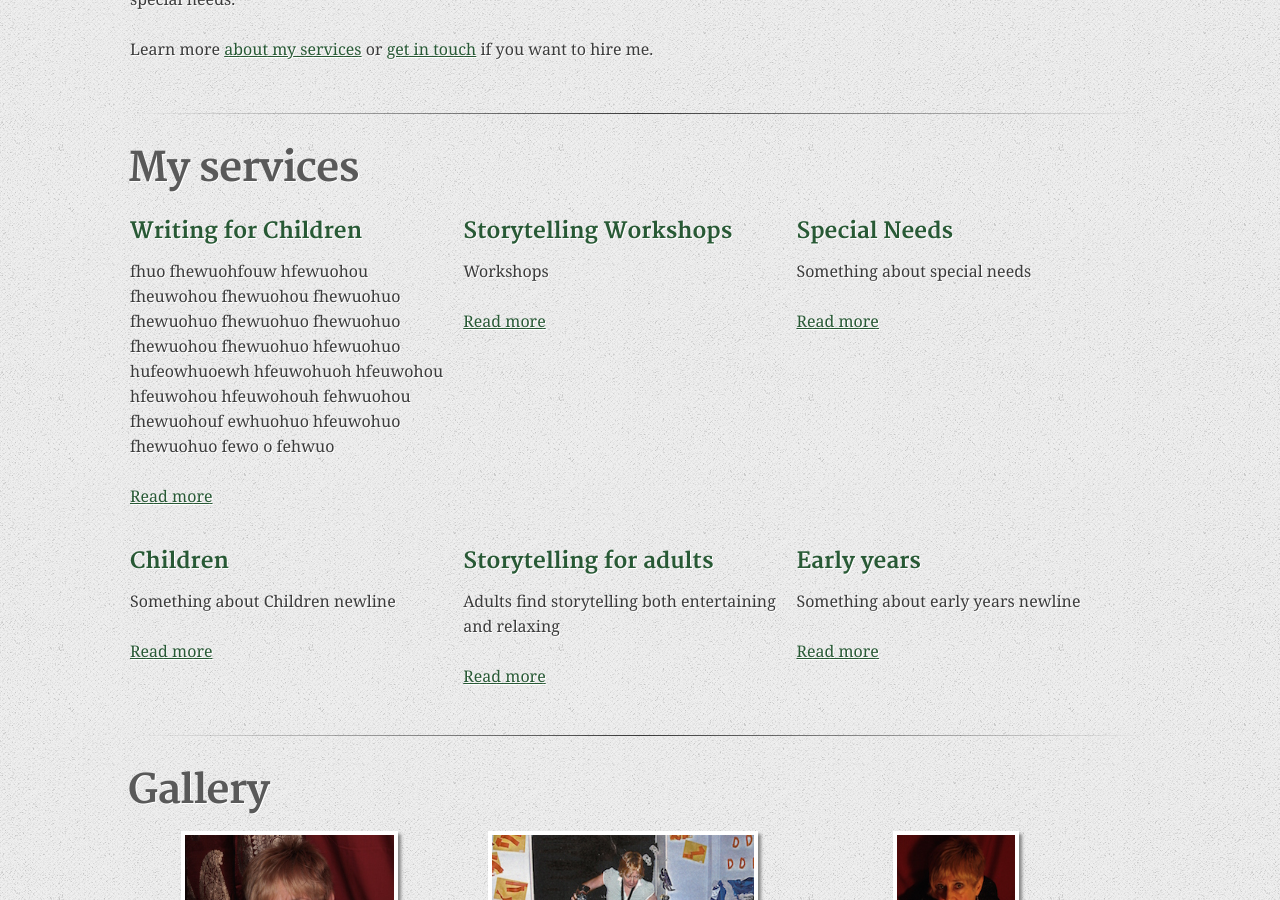
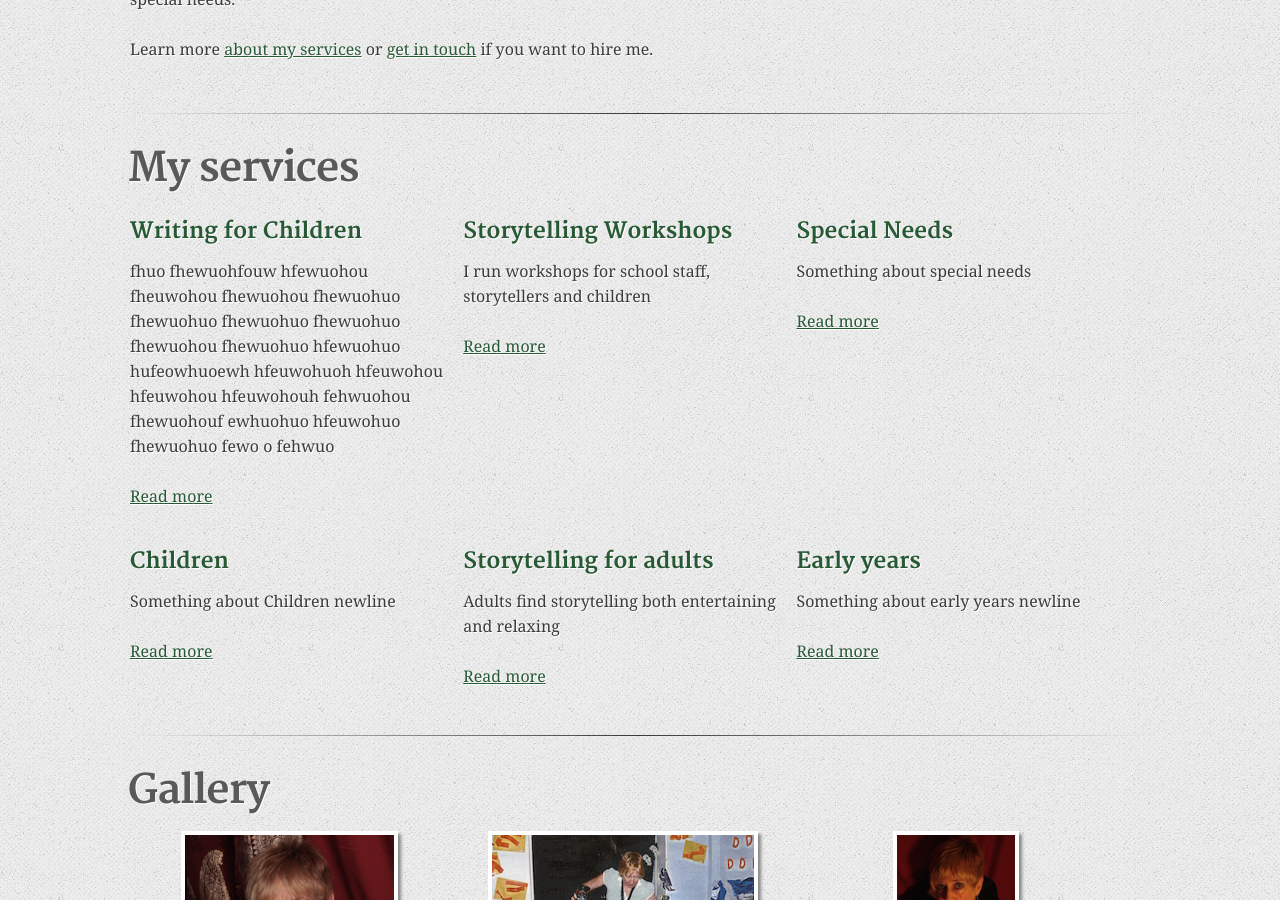
Before and after one commit to m3dwards/storytellingforall, a Jekyll site: the page built from index.html, in a window 1280 px wide and 900 px high, scrolled down 525 px. Built offline with Jekyll 4.4.1, drawn with Linux system fonts in a browser that asks for light colours.

Commit message:
Updated index.md

```diff
--- a/services/storytelling-workshops/index.md
+++ b/services/storytelling-workshops/index.md
@@ -1,9 +1,10 @@
 ---
 layout: page
 title: Storytelling Workshops
-description: Workshops
+description: "I run workshops for school staff, storytellers and children"
 published: true
 ---
+
 
 
 
```
